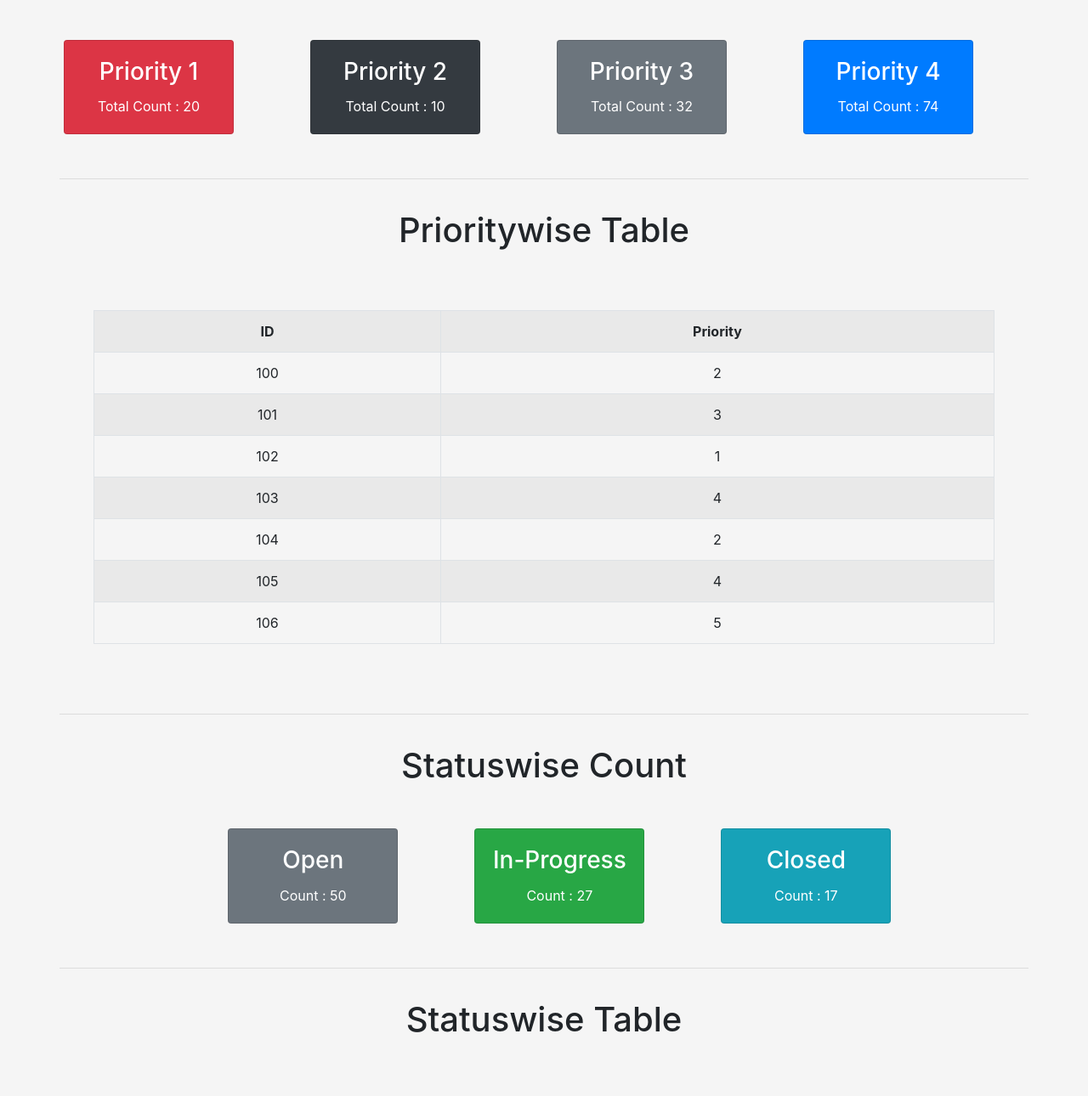
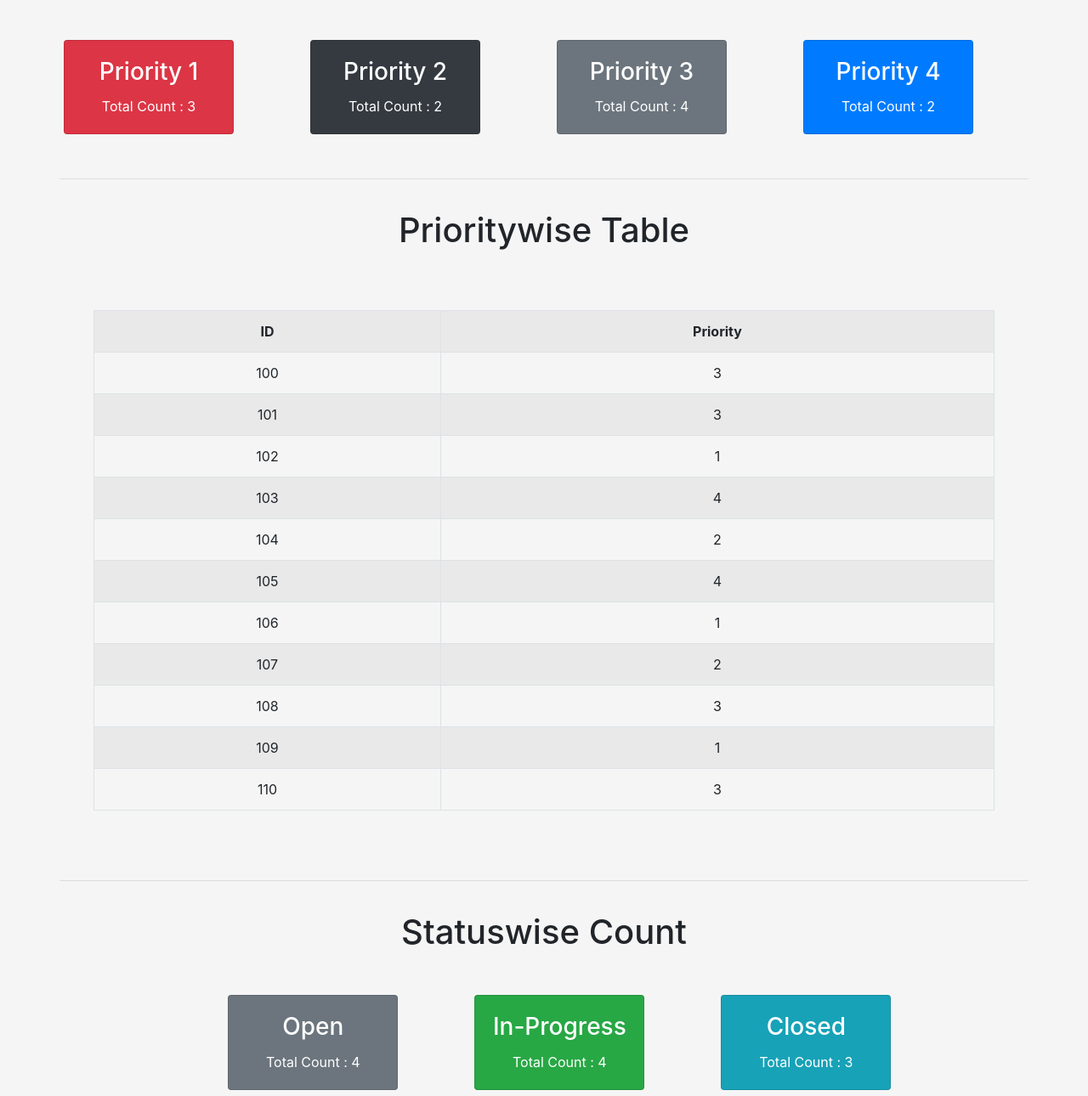
Before and after one commit to ashishcw/Simple-BootStrap-Supported-Page, a plain HTML site: page client/index.html in a window 1280 px wide. Shown: the part 770-2060 px from the top of the page at 85% size. Drawn offline with Linux system fonts and the light colour scheme.

Commit message:
Data Handler Script added for data binding

```diff
--- a/client/index.html
+++ b/client/index.html
@@ -14,6 +14,7 @@
 
     <!-- Manual Javascript -->
     <script src="./js/JScriptManualExtender/DataDumper.js" type="text/javascript"></script>
+    <script src="./js/JScriptManualExtender/Count_Card_Handler.js" type="text/javascript"></script>
 
     <!-- Jquery -->
     <script src="./js/jquery/jquery.min.js" type="text/javascript"></script>
@@ -108,7 +109,7 @@
                                     <div class="card text-white bg-danger mb-3" style="width: 200px;">
                                         <div class="card-body">
                                             <h3 class="card-title">Priority 1</h3>
-                                            <p class="card-text">Total Count : 20</p>
+                                            <p class="card-text" id="priority_1_Card"></p>
                                             <!-- <a href="#" class="btn btn-primary">Go</a> -->
                                         </div>
                                     </div>
@@ -119,7 +120,7 @@
                                     <div class="card text-white bg-dark mb-3" style="width: 200px;">
                                         <div class="card-body">
                                             <h3 class="card-title">Priority 2</h3>
-                                            <p class="card-text">Total Count : 10</p>
+                                            <p class="card-text"id="priority_2_Card"></p>
                                             <!-- <a href="#" class="btn btn-primary">Go</a> -->
                                         </div>
                                     </div>
@@ -130,7 +131,7 @@
                                     <div class="card text-white bg-secondary mb-3" style="width: 200px;">
                                         <div class="card-body">
                                             <h3 class="card-title">Priority 3</h3>
-                                            <p class="card-text">Total Count : 32</p>
+                                            <p class="card-text" id="priority_3_Card"></p>
                                             <!-- <a href="#" class="btn btn-primary">Go</a> -->
                                         </div>
                                     </div>
@@ -141,7 +142,7 @@
                                     <div class="card text-white bg-primary mb-3" style="width: 200px;">
                                         <div class="card-body">
                                             <h3 class="card-title">Priority 4</h3>
-                                            <p class="card-text">Total Count : 74</p>
+                                            <p class="card-text" id="priority_4_Card"></p>
                                             <!-- <a href="#" class="btn btn-primary">Go</a> -->
                                         </div>
                                     </div>
@@ -202,7 +203,7 @@
                                     <div class="card text-white bg-secondary mb-3" style="width: 200px;">
                                         <div class="card-body">
                                             <h3 class="card-title">Open</h3>
-                                            <p class="card-text">Count : 50</p>
+                                            <p class="card-text" id="status_Open_Card"></p>
                                             <!-- <a href="#" class="btn btn-primary">Go</a> -->
                                         </div>
                                     </div>
@@ -213,7 +214,7 @@
                                     <div class="card text-white bg-success mb-3" style="width: 200px;">
                                         <div class="card-body">
                                             <h3 class="card-title">In-Progress</h3>
-                                            <p class="card-text">Count : 27</p>
+                                            <p class="card-text" id="status_InProgress_Card"></p>
                                             <!-- <a href="#" class="btn btn-primary">Go</a> -->
                                         </div>
                                     </div>
@@ -224,7 +225,7 @@
                                     <div class="card text-white bg-info mb-3" style="width: 200px;">
                                         <div class="card-body">
                                             <h3 class="card-title">Closed</h3>
-                                            <p class="card-text">Count : 17</p>
+                                            <p class="card-text" id="status_Closed_Card"></p>
                                             <!-- <a href="#" class="btn btn-primary">Go</a> -->
                                         </div>
                                     </div>
@@ -286,9 +287,21 @@
 <!-- <script type="text/javascript">CustomChart()</script> -->
 <script type="text/javascript">CustomChart_Category();</script>
 
-<!-- Table Specific Scripts -->
+<!-- Priority Specific Scripts -->
 <script type="text/javascript">Table_Formation("main_table", 0, 6);</script>
+
+<script type="text/javascript">Priority_Count_Handler(1);</script>
+<script type="text/javascript">Priority_Count_Handler(2);</script>
+<script type="text/javascript">Priority_Count_Handler(3);</script>
+<script type="text/javascript">Priority_Count_Handler(4);</script>
+
+<!-- Status Specific Scripts -->
 <script type="text/javascript">Table_Formation("main_table_2", 0, 7);</script>
+<script type="text/javascript">Status_Count_Handler("Open")</script>
+<script type="text/javascript">Status_Count_Handler("Closed")</script>
+<script type="text/javascript">Status_Count_Handler("Inprogress")</script>
+
+
 
 <hr>
 <!-- Footer -->
--- /dev/null
+++ b/client/js/JScriptManualExtender/Count_Card_Handler.js
@@ -0,0 +1,133 @@
+var Priority_1 = 0;
+var Priority_2 = 0;
+var Priority_3 = 0;
+var Priority_4 = 0;
+
+function Priority_Count_Handler(priority_Type){
+    $(document).ready(function () {
+        $.ajax({
+            url: "js\\JScriptManualExtender\\data.csv",
+            dataType: "text",
+            success: function (data) {
+                var csv_data = data.split(/\r?\n|\r/);
+                for (var count = 1; count < csv_data.length; count++) {
+
+                    var cell_data = csv_data[count].split(",");
+
+                    for (var cell_Count = 0; cell_Count < cell_data.length; cell_Count++) {
+
+                        if (cell_Count === 6) {
+                            //console.log(cell_data[cell_Count]);
+
+                            var label = cell_data[cell_Count] + '';
+
+                            switch(label){
+                                case '1':
+                                    Priority_1++;
+                                break;
+
+                                case '2':
+                                    Priority_2++;
+                                break;
+
+                                case '3':
+                                    Priority_3++;
+                                break;
+
+                                case '4':
+                                    Priority_4++;
+                                break;
+                            }
+                        }
+                    }
+                }
+                //$(`#${table_id}`).html(csv_table_data);
+                //$(`#priority_1_Card`).html('Total Count : ' + Priority_1);
+                switch(priority_Type){
+                    case 1:
+                        $(`#priority_1_Card`).html('Total Count : ' + Priority_1);
+                    break;
+
+                    case 2:
+                        $(`#priority_2_Card`).html('Total Count : ' + Priority_2);
+                    break;
+
+                    case 3:
+                        $(`#priority_3_Card`).html('Total Count : ' + Priority_3);
+                    break;
+
+                    case 4:
+                        $(`#priority_4_Card`).html('Total Count : ' + Priority_4);
+                    break;
+                }
+
+                Priority_1 = 0;
+                Priority_2 = 0;
+                Priority_3 = 0;
+                Priority_4 = 0;
+            }
+        });
+    });
+}
+
+var Status_Open = 0;
+var Status_Inprogress = 0;
+var Status_Closed = 0;
+
+function Status_Count_Handler(Status_Type){
+    $(document).ready(function () {
+        $.ajax({
+            url: "js\\JScriptManualExtender\\data.csv",
+            dataType: "text",
+            success: function (data) {
+                var csv_data = data.split(/\r?\n|\r/);
+                for (var count = 1; count < csv_data.length; count++) {
+
+                    var cell_data = csv_data[count].split(",");
+
+                    for (var cell_Count = 0; cell_Count < cell_data.length; cell_Count++) {
+
+                        if (cell_Count === 7) {
+                            console.log(cell_data[cell_Count]);
+
+                            var label = cell_data[cell_Count] + '';
+
+                            switch(label){
+                                case 'Open':
+                                    Status_Open++;
+                                break;
+
+                                case 'Closed':
+                                    Status_Closed++;
+                                break;
+
+                                case 'In-Progress':
+                                    Status_Inprogress++;
+                                break;
+                            }
+                        }
+                    }
+                }
+                //$(`#${table_id}`).html(csv_table_data);
+                //$(`#priority_1_Card`).html('Total Count : ' + Priority_1);
+                switch(Status_Type){
+                    case 'Open':
+                        $(`#status_Open_Card`).html('Total Count : ' + Status_Open);
+                    break;
+
+                    case 'Closed':
+                        $(`#status_Closed_Card`).html('Total Count : ' + Status_Closed);
+                    break;
+
+                    case 'Inprogress':
+                        $(`#status_InProgress_Card`).html('Total Count : ' + Status_Inprogress);
+                    break;
+                }
+
+                Status_Open = 0;
+                Status_Closed = 0;
+                Status_Inprogress = 0;
+            }
+        });
+    });
+}
--- a/client/js/JScriptManualExtender/DataDumper.js
+++ b/client/js/JScriptManualExtender/DataDumper.js
@@ -35,8 +35,8 @@ function Table_Formation(table_id, cell_Count_Field_1, cell_Count_Field_2) {
                 var csv_data = data.split(/\r?\n|\r/);
                 //console.log(csv_data);
                 var csv_table_data = '<table class="table table-bordered table-striped">';
-                //for (var count = 0; count < csv_data.length; count++) {
-                for (var count = 0; count < 8; count++) {
+                for (var count = 0; count < csv_data.length; count++) {
+                //for (var count = 0; count < 8; count++) {
 
                     var cell_data = csv_data[count].split(",");
                     csv_table_data += '<tr>';
--- a/client/js/JScriptManualExtender/data.csv
+++ b/client/js/JScriptManualExtender/data.csv
@@ -1,12 +1,12 @@
-ID,First-Name,Last-Name,Email,Category,DOB,Priority, Status
-100,Alameda,Haymes,Alameda.Haymes@yopmail.com,Infrastructure,04/29/1973,2, Open
-101,Jobi,Willie,Jobi.Willie@yopmail.com,Product,01/15/2021,3, Open
-102,Dorthy,Frendel,Dorthy.Frendel@yopmail.com,Infrastructure,04/16/1977,1, Closed
-103,Kalina,Kronfeld,Kalina.Kronfeld@yopmail.com,Infrastructure,02/26/1960,4, Open
-104,Romona,Pearse,Romona.Pearse@yopmail.com,Other,01/12/1987,2, Closed
-105,Gerrie,Friede,Gerrie.Friede@yopmail.com,Other,07/12/1969,4, In-Progress
-106,Ellette,Cassius,Ellette.Cassius@yopmail.com,Infrastructure,11/14/1973,5, Open
+ID,First-Name,Last-Name,Email,Category,DOB,Priority,Status
+100,Alameda,Haymes,Alameda.Haymes@yopmail.com,Infrastructure,04/29/1973,3,Open
+101,Jobi,Willie,Jobi.Willie@yopmail.com,Product,01/15/2021,3,Open
+102,Dorthy,Frendel,Dorthy.Frendel@yopmail.com,Infrastructure,04/16/1977,1,Closed
+103,Kalina,Kronfeld,Kalina.Kronfeld@yopmail.com,Infrastructure,02/26/1960,4,Open
+104,Romona,Pearse,Romona.Pearse@yopmail.com,Other,01/12/1987,2,Closed
+105,Gerrie,Friede,Gerrie.Friede@yopmail.com,Other,07/12/1969,4,In-Progress
+106,Ellette,Cassius,Ellette.Cassius@yopmail.com,Infrastructure,11/14/1973,1,Open
 107,Rivalee,Yuille,Rivalee.Yuille@yopmail.com,Product,03/15/2020,2,In-Progress
-108,Kore,Cecile,Kore.Cecile@yopmail.com,Product,06/28/1997,5,Closed
+108,Kore,Cecile,Kore.Cecile@yopmail.com,Product,06/28/1997,3,Closed
 109,Lita,Publia,Lita.Publia@yopmail.com,Product,10/09/2020,1,In-Progress
 110,Katharina,Hepsibah,Katharina.Hepsibah@yopmail.com,Product,01/11/2021,3,In-Progress
```
